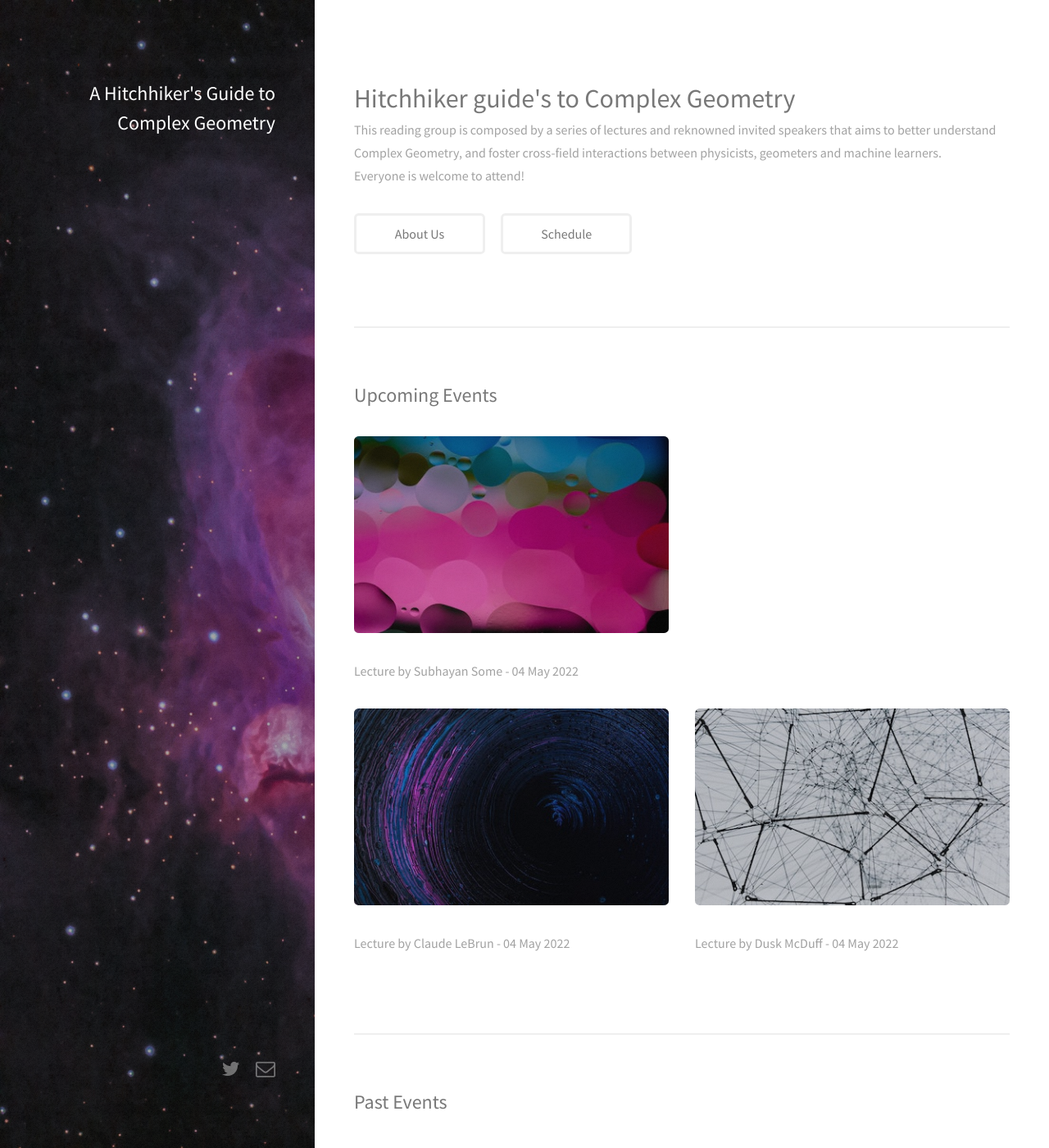
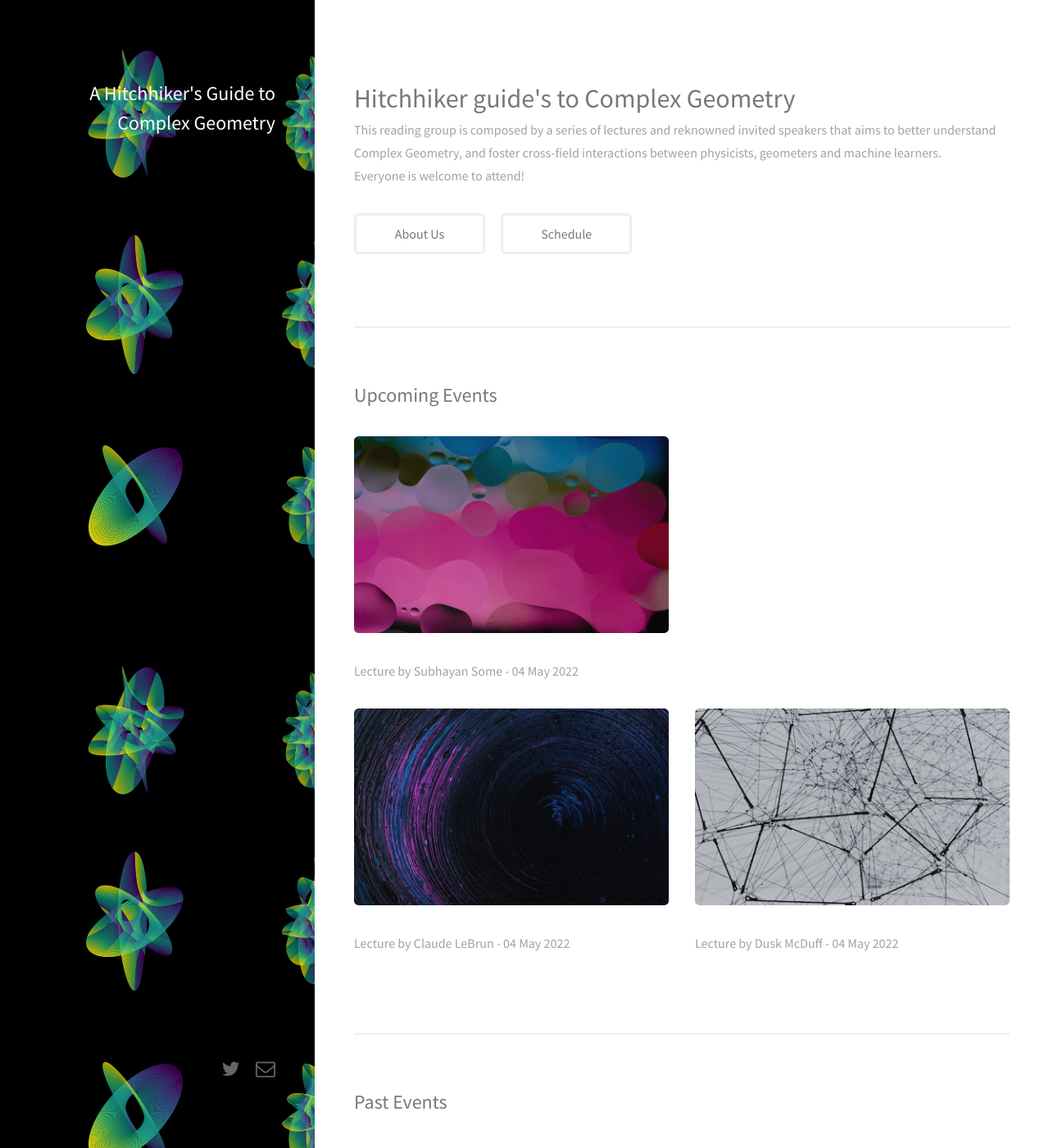
Before and after one commit to complexgeometrytalks/complexgeometrytalks.github.io, a Jekyll site: the page built from index.html, in a window 1280 px wide and 1400 px high. Shown: the whole window at 82% size. Built offline with Jekyll 4.4.1, drawn with Linux system fonts in a browser that asks for light colours; nearby versions of some CDN libraries.

Commit message:
format changes

```diff
--- a/css/ie8.css
+++ b/css/ie8.css
@@ -51,7 +51,7 @@
 /* Header */
 
 	#header {
-		background-image: url("../../images/nebula.jpg");
+		background-image: url("../../images/nebula.png");
 		background-repeat: no-repeat;
 		background-size: cover;
 		-ms-behavior: url("assets/js/ie/backgroundsize.min.htc");
--- a/css/main.css
+++ b/css/main.css
@@ -2458,7 +2458,8 @@
 	#header {
 		background-color: #1f1815;
 		background-attachment: scroll,								fixed;
-		background-image: url("images/overlay.png"), url("../images/nebula.jpg");
+		/*background-image: url("images/overlay.png"), url("../images/nebula.jpg");*/
+		background-image: url("../images/nebula.png");
 		background-position: top left,							top left;
 		background-repeat: repeat,								no-repeat;
 		background-size: auto,								auto 100%;
@@ -2924,7 +2925,8 @@
 			#footer {
 				background-attachment: scroll;
 				background-color: #1f1815;
-				background-image: url("images/overlay.png"), url("../images/nebula.jpg");
+				/*background-image: url("images/overlay.png"), url("../images/nebula.jpg");*/
+				background-image: url("../images/nebula.png");
 				background-position: top left,						bottom center;
 				background-repeat: repeat,							no-repeat;
 				background-size: auto,							cover;
```
Also changed, not shown: images/nebula.jpg (deleted), images/nebula.png (added), images/nebulazz.jpg (added), 8 other files.
